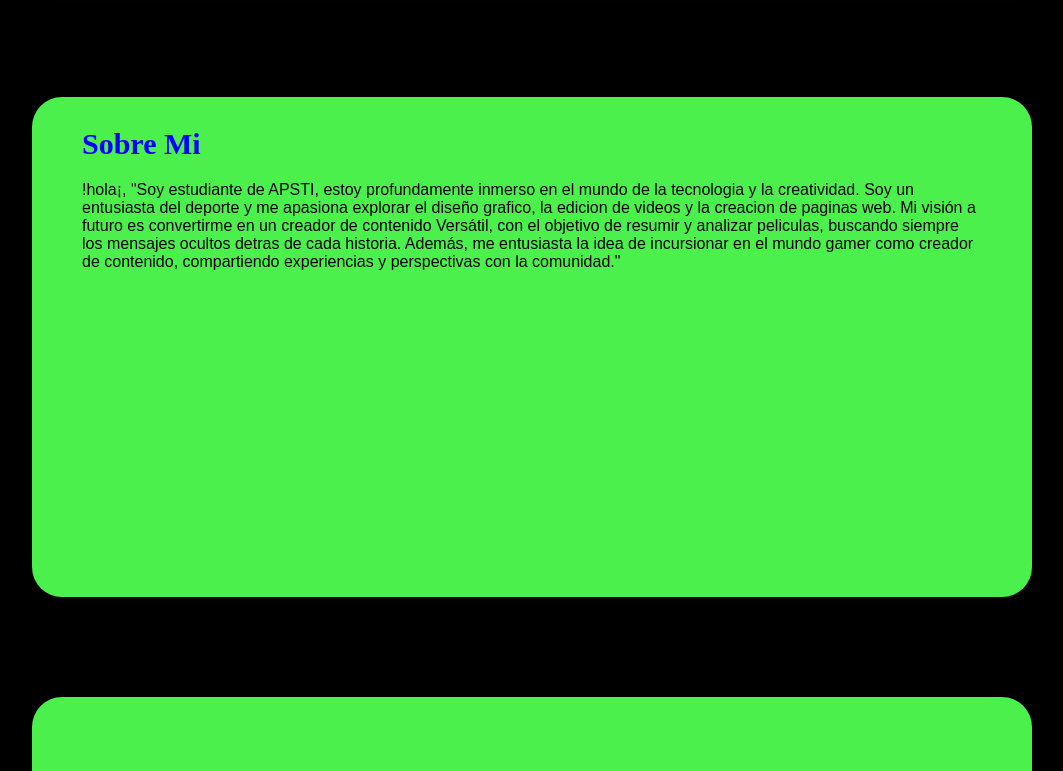
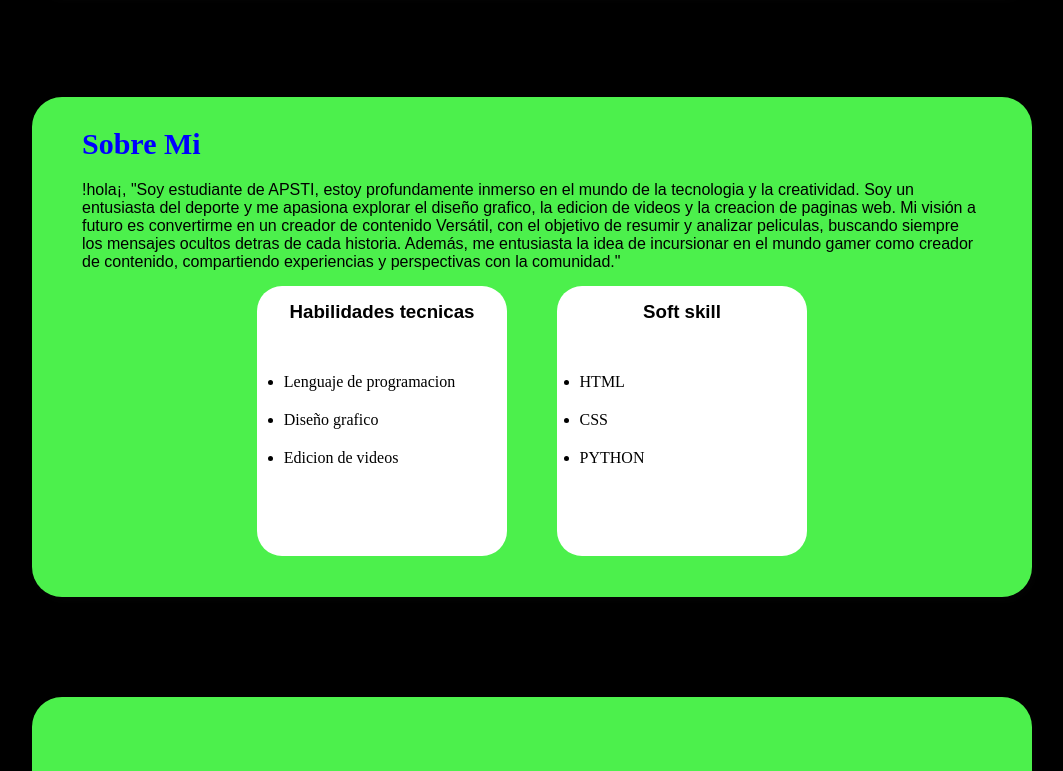
Before and after one commit to huamaniERICK/Mi_portafolio, a plain HTML site: page index.html in a window 1280 px wide. Shown: the part 603-1374 px from the top of the page, without its empty margins (108-1171 px from the left). Drawn offline with Linux system fonts and the light colour scheme.

Commit message:
fix: crea la seccion sobre mi
añado cajas en donde coloco mis habilidades, estilizo con css los colores

```diff
--- a/css/style.css
+++ b/css/style.css
@@ -43,6 +43,10 @@ nav a{
     display: flex;
     flex-direction: column;
 }
+
+
+
+
 
 .card1{
     margin-top: 20px;
@@ -96,6 +100,10 @@ nav a{
     background-color: yellowgreen;
 }
 
+
+
+
+
 .card2{
     margin-top: 100px;
     background: rgb(76, 240, 76);
@@ -124,6 +132,57 @@ nav a{
     justify-content: start;
     align-items: start;
 }
+.contenedor_principal{
+    width: 950px;
+    height: 300px;
+    display: flex;
+    justify-content: space-between;
+    align-items: center;
+    margin-left: 25px;
+}
+.contenido_sobremi{
+    width: 250px;
+    height: 270px;
+    background-color: white;
+    margin-left: 200px;
+    display: flex;
+    align-items: center;
+    flex-direction: column;
+    border-radius: 25px;
+}
+.titulo1{
+    padding-bottom: 50px;
+    margin-top: 15px;
+    font-family: arial;
+}
+.parrafo1 li{
+    margin-bottom: 20px;
+    margin-right: 25px;
+}
+.contenido_especial{
+    width: 250px;
+    height: 270px;
+    background-color: white;
+    margin-right: 200px;
+    display: flex;
+    align-items: center;
+    flex-direction: column;
+    border-radius: 25px;
+}
+.titulo2{
+    margin-bottom: 50px;
+    margin-top: 15px;
+    font-family: arial;
+}
+.parrafo2 li{
+    margin-bottom: 20px;
+    margin-right: 140px;
+}
+
+
+
+
+
 .card3{
     margin-top: 100px;
     background: rgb(76, 240, 76);
--- a/index.html
+++ b/index.html
@@ -30,6 +30,9 @@
         </div>
     </section>
 
+
+
+
     <section class="card2">
         <h1 class="subtitulo">Sobre Mi</h1>
         <p class="descripcion_personal">!hola¡, "Soy estudiante de APSTI, estoy
@@ -42,10 +45,28 @@
             en el mundo gamer como creador de contenido, compartiendo experiencias
             y perspectivas con la comunidad."
         </p>
-        <div class="contenido_sobremi">
-
+        <div class="contenedor_principal">
+            <div class="contenido_sobremi">
+                <h3 class="titulo1">Habilidades tecnicas</h3>
+                <ul class="parrafo1">
+                    <li>Lenguaje de programacion</li>
+                    <li>Diseño grafico</li>
+                    <li>Edicion de videos</li>
+                </ul>
+            </div>
+            <div class="contenido_especial">
+                <h3 class="titulo2">Soft skill</h3>
+                <ul class="parrafo2">
+                    <li>HTML</li>
+                    <li>CSS</li>
+                    <li>PYTHON</li>
+                </ul>
+            </div>
         </div>
     </section>
+
+
+
 
     <section class="card3"></section>
 
```
